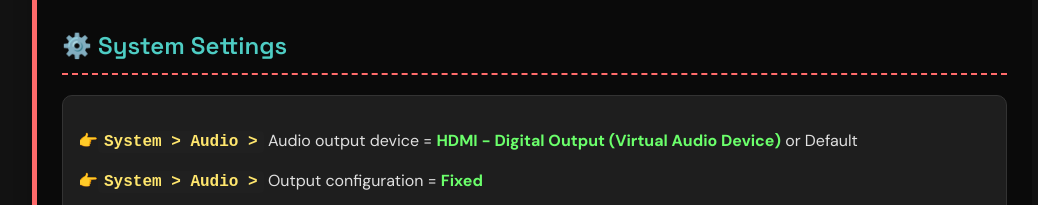
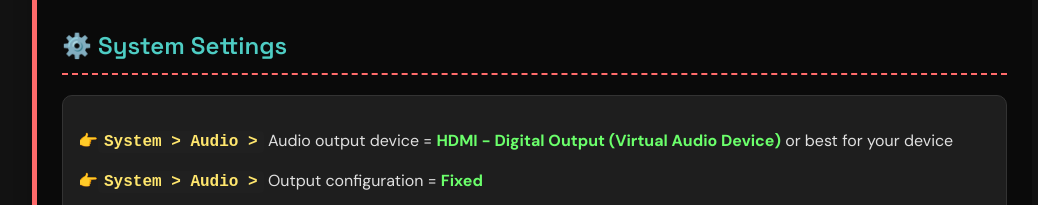
Before and after one commit to KweenMother/Kween-of-Kodi, a plain HTML site: page index.html in a window 1280 px wide. Shown: the part 4785-4990 px from the top of the page, without its empty margins (108-1146 px from the left). Drawn offline with Linux system fonts and the light colour scheme.

Commit message:
Update index.html

```diff
--- a/index.html
+++ b/index.html
@@ -539,7 +539,7 @@ h1, h2, h3 {
 </div>
 <h3>⚙️ System Settings</h3>
 <div class="config-group">
-<div class="config-item"><span class="command">System &gt; Audio &gt;</span> Audio output device = <span class="toggle-on">HDMI - Digital Output (Virtual Audio Device)</span> or Default</div>
+<div class="config-item"><span class="command">System &gt; Audio &gt;</span> Audio output device = <span class="toggle-on">HDMI - Digital Output (Virtual Audio Device)</span> or best for your device</div>
 <div class="config-item"><span class="command">System &gt; Audio &gt;</span> Output configuration = <span class="toggle-on">Fixed</span></div>
 <div class="config-item"><span class="command">System &gt; Input &gt;</span> Enable mouse and touch screen support = <span class="toggle-off">Off</span></div>
 <div class="config-item"><span class="command">System &gt; Add-ons &gt;</span> Updates = <span class="toggle-off">Never Check for Updates</span></div>
```
